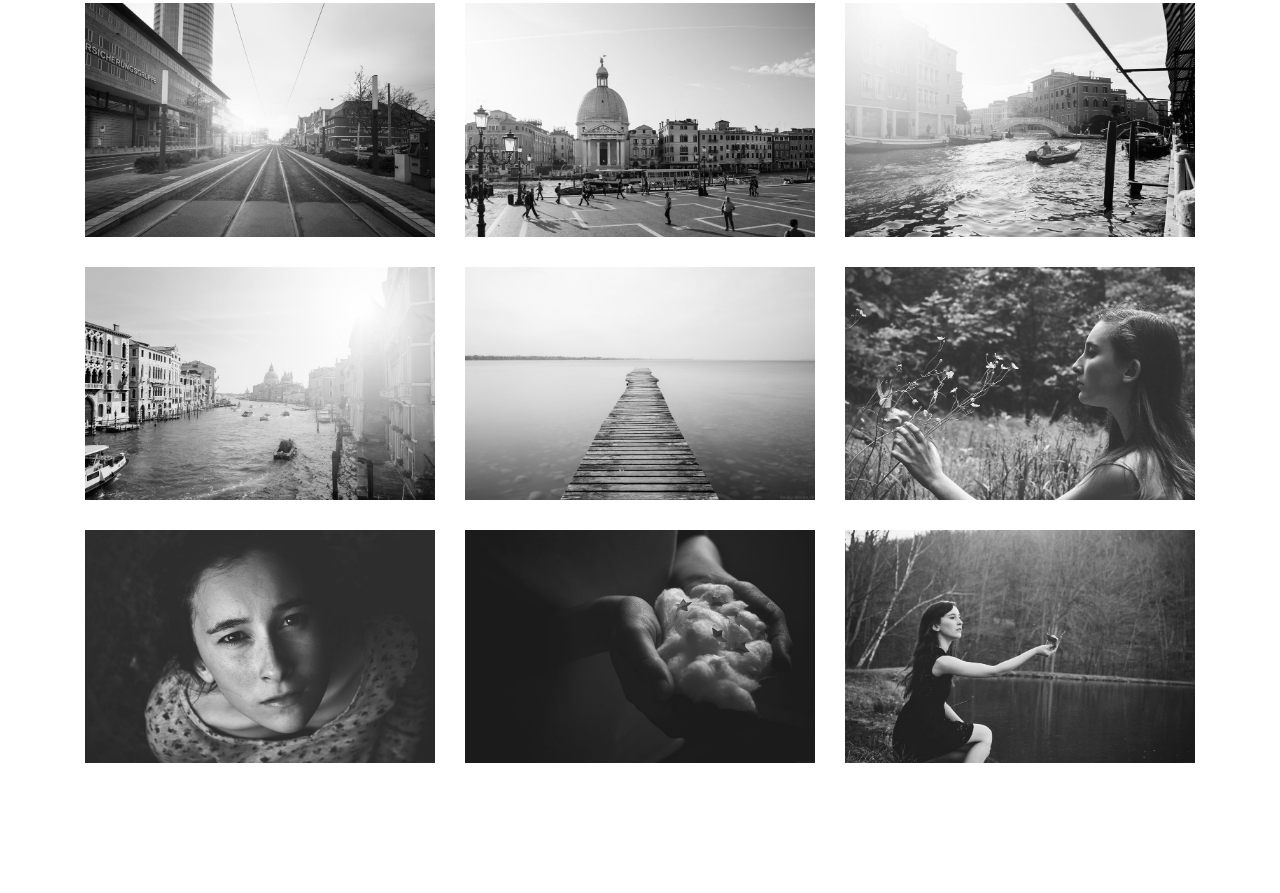
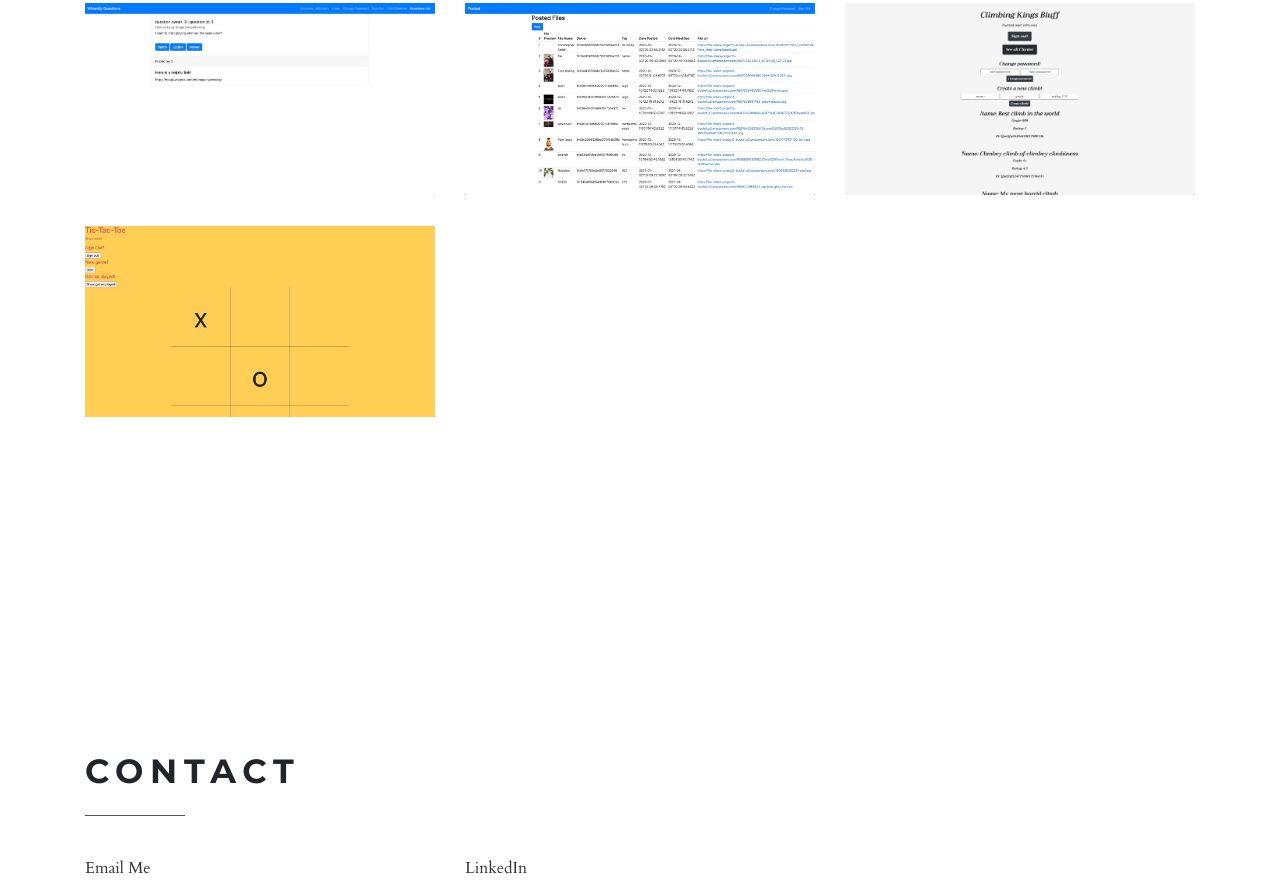
Before and after one commit to gundyn/gundyn.github.io, a website: page index.html in a window 1280 px wide. Shown: the part 2847-3740 px from the top of the page. Drawn offline with nearby package versions, Linux system fonts and the light colour scheme; files whose address does not match are found by name.

Commit message:
Portfolio Update
happy with current setup
will need to change portfolio pictures to match updates to the apps

```diff
--- a/index.html
+++ b/index.html
@@ -43,7 +43,7 @@
             <div class="col-lg-8 col-md-12 mx-auto">
               <h1>Nathan T. Gundy</h1>
               <p class="italic">A Full-Stack Web Developer</p>
-              <a class="resume" href="" download>Download Resume</a>
+              <a class="resume" href="files/NathanGundyResume.pdf" download target="_blank">Download Resume</a>
             </div>
           </div>
         </div>
@@ -155,35 +155,18 @@
             </div>
             <div class="row">
               <div class="col-md-4">
-                <div class="box"><a href="img/portfolio-1.jpg" data-lightbox="image-1" data-title="Some footer information" class="has-border"><img src="img/portfolio-1.jpg" alt="image" class="img-fluid"></a></div>
+                <div class="box"><a href="https://gundyn.github.io/mtg-qa-react/#/" target="_blank"><img src="img/wq.jpeg" alt="image" class="img-fluid"></a></div>
               </div>
               <div class="col-md-4">
-                <div class="box"><a href="img/portfolio-2.jpg" data-lightbox="image-1" data-title="Some footer information" class="has-border"><img src="img/portfolio-2.jpg" alt="image" class="img-fluid"></a></div>
+                <div class="box"><a href="https://cjnjc.github.io/project3-react-client/#/" target="_blank"><img src="img/posted.jpeg" alt="image" class="img-fluid"></a></div>
               </div>
               <div class="col-md-4">
-                <div class="box"><a href="img/portfolio-3.jpg" data-lightbox="image-1" data-title="Some footer information" class="has-border"><img src="img/portfolio-3.jpg" alt="image" class="img-fluid"></a></div>
+                <div class="box"><a href="https://gundyn.github.io/climbing-kings-bluff-client/" target="_blank"><img src="img/ckb.jpeg" alt="image" class="img-fluid"></a></div>
               </div>
             </div>
             <div class="row">
               <div class="col-md-4">
-                <div class="box"><a href="img/portfolio-4.jpg" data-lightbox="image-1" data-title="Some footer information" class="has-border"><img src="img/portfolio-4.jpg" alt="image" class="img-fluid"></a></div>
-              </div>
-              <div class="col-md-4">
-                <div class="box"><a href="img/portfolio-5.jpg" data-lightbox="image-1" data-title="Some footer information" class="has-border"><img src="img/portfolio-5.jpg" alt="image" class="img-fluid"></a></div>
-              </div>
-              <div class="col-md-4">
-                <div class="box"><a href="img/portfolio-6.jpg" data-lightbox="image-1" data-title="Some footer information" class="has-border"><img src="img/portfolio-6.jpg" alt="image" class="img-fluid"></a></div>
-              </div>
-            </div>
-            <div class="row">
-              <div class="col-md-4">
-                <div class="box"><a href="img/portfolio-7.jpg" data-lightbox="image-1" data-title="Some footer information" class="has-border"><img src="img/portfolio-7.jpg" alt="image" class="img-fluid"></a></div>
-              </div>
-              <div class="col-md-4">
-                <div class="box"><a href="img/portfolio-8.jpg" data-lightbox="image-1" data-title="Some footer information" class="has-border"><img src="img/portfolio-8.jpg" alt="image" class="img-fluid"></a></div>
-              </div>
-              <div class="col-md-4">
-                <div class="box"><a href="img/portfolio-9.jpg" data-lightbox="image-1" data-title="Some footer information" class="has-border"><img src="img/portfolio-9.jpg" alt="image" class="img-fluid"></a></div>
+                <div class="box"><a href="https://gundyn.github.io/tic-tac-toe-client/" target="_blank"><img src="img/ttt.jpeg" alt="image" class="img-fluid"></a></div>
               </div>
             </div>
           </div>
@@ -191,27 +174,6 @@
       </div>
     </section>
     <!-- Portfolio / gallery end-->
-    <!-- text page-->
-    <!-- <section id="text" class="text-page section-inverse">
-      <div class="container">
-        <div class="row">
-          <div class="col-lg-12">
-            <h2 class="heading">Text page</h2>
-            <div class="row">
-              <div class="col-md-6">
-                <p>Able an hope of body. Any nay shyness article matters own removal nothing his forming. Gay own additions education satisfied the perpetual. If he cause manor happy. Without farther she exposed saw man led. Along on happy could cease green oh. </p>
-                <p>Betrayed cheerful declared end and. Questions we additions is extremely incommode. Next half add call them eat face. Age lived smile six defer bed their few. Had admitting concluded too behaviour him she. Of death to or to being other. </p>
-              </div>
-              <div class="col-md-6">
-                <p>Effects present letters inquiry no an removed or friends. Desire behind latter me though in. Supposing shameless am he engrossed up additions. My possible peculiar together to. Desire so better am cannot he up before points. Remember mistaken opinions it pleasure of debating. Court front maids forty if aware their at. Chicken use are pressed removed. </p>
-                <p>Saw yet kindness too replying whatever marianne. Old sentiments resolution admiration unaffected its mrs literature. Behaviour new set existence dashwoods. It satisfied to mr commanded consisted disposing engrossed. Tall snug do of till on easy. Form not calm new fail. </p>
-              </div>
-            </div>
-          </div>
-        </div>
-      </div>
-    </section> -->
-    <!-- text page end-->
     <!-- contact-->
     <section id="contact" style="background-color: #fff;" class="text-page pb-4">
       <div class="container">
@@ -219,41 +181,12 @@
           <div class="col-lg-12">
             <h2 class="heading">Contact</h2>
             <div class="row">
-              <div class="col-lg-6">
-                <form id="contact-form" method="post" action="#" class="contact-form">
-                  <div class="controls">
-                    <div class="row">
-                      <div class="col-md-6">
-                        <!-- <div class="form-group">
-                          <label for="name">Your firstname *</label>
-                          <input type="text" name="name" placeholder="Enter your firstname" required="required" class="form-control">
-                        </div>
-                      </div>
-                      <div class="col-md-6">
-                        <div class="form-group">
-                          <label for="surname">Your lastname *</label>
-                          <input type="text" name="surname" placeholder="Enter your  lastname" required="required" class="form-control">
-                        </div>
-                      </div>
-                    </div>
-                    <div class="form-group">
-                      <label for="surname">Your email *</label>
-                      <input type="email" name="email" placeholder="Enter your  email" required="required" class="form-control">
-                    </div>
-                    <div class="form-group">
-                      <label for="surname">Your message for us *</label>
-                      <textarea rows="4" name="message" placeholder="Enter your message" required="required" class="form-control"></textarea>
-                    </div>
-                    <div class="text-center">
-                      <input type="submit" name="name" value="Send message" class="btn btn-outline-primary btn-block">
-                    </div>
-                  </div>
-                </form> -->
+              <div class="col-lg-4">
+                <a href="mailto:nathan.gundy@gmail.com" target="_blank">Email Me</a>
               </div>
-              <!-- <div class="col-lg-6">
-                <p>Effects present letters inquiry no an removed or friends. Desire behind latter me though in. Supposing shameless am he engrossed up additions. My possible peculiar together to. Desire so better am cannot he up before points. Remember mistaken opinions it pleasure of debating. Court front maids forty if aware their at. Chicken use are pressed removed. </p>
-                <p>Able an hope of body. Any nay shyness article matters own removal nothing his forming. Gay own additions education satisfied the perpetual. If he cause manor happy. Without farther she exposed saw man led. Along on happy could cease green oh. </p>
-              </div> -->
+              <div class="col-lg-4">
+                <a href="https://www.linkedin.com/in/nathangundy/" target="_blank">LinkedIn</a>
+              </div>
             </div>
           </div>
         </div>
```
Also changed, not shown: img/ckb.jpeg (added), img/posted.jpeg (added), img/ttt.jpeg (added), img/wq.jpeg (added), 1 other file.
